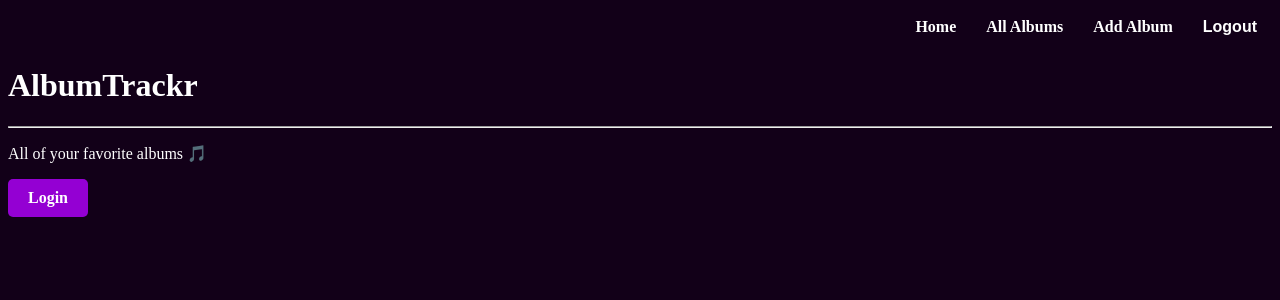
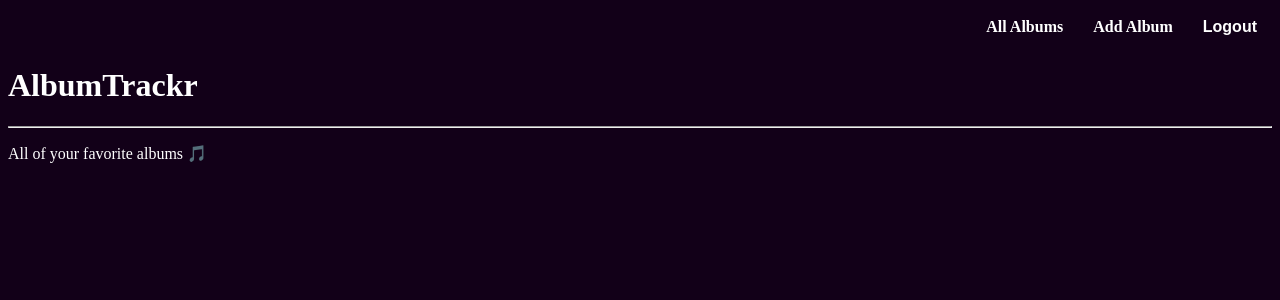
Before and after one commit to raul-vital/albumtrackr, a Django app: page / in a window 1280 px wide. Shown: the top 300 px of the page. Run offline with Django 5.2, Linux system fonts and the light colour scheme; the visitor is signed in with stand-in values (Sample User, id 1).

Commit message:
update the navbar

```diff
--- a/main_app/templates/home.html
+++ b/main_app/templates/home.html
@@ -3,11 +3,13 @@
 <h1>AlbumTrackr</h1>
 <hr />
 <p>All of your favorite albums 🎵</p>
+{% if not user.is_authenticated %}
 <a href="{% url 'login' %}"
 style="display: inline-block; padding: 10px 20px; font-size: 16px; font-weight: bold; color: white; background-color: #9400D3; border: none; border-radius: 5px; text-decoration: none; text-align: center; transition: background-color 0.3s;"
 onmouseover="this.style.backgroundColor='#662d91'"
 onmouseout="this.style.backgroundColor='#9400D3'">
 Login
 </a>
+{% endif %}
 
   {% endblock %}
--- a/main_app/templates/partials/navbar.html
+++ b/main_app/templates/partials/navbar.html
@@ -1,7 +1,7 @@
 <nav>
     <ul>
       {% if user.is_authenticated %}
-      <li><a href="{% url 'home' %}">Home</a></li>
+      {% comment %} <li><a href="{% url 'home' %}">Home</a></li> {% endcomment %}
       <li><a href="{% url 'album-index'%}">All Albums</a></li>
       <li><a href="{% url 'album-create'%}">Add Album</a></li>
       <li>
```
